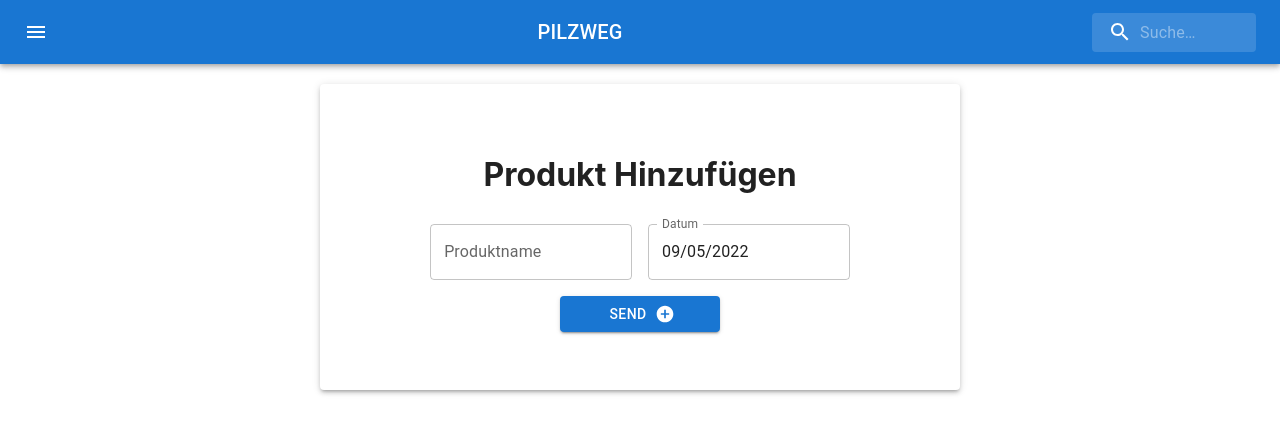
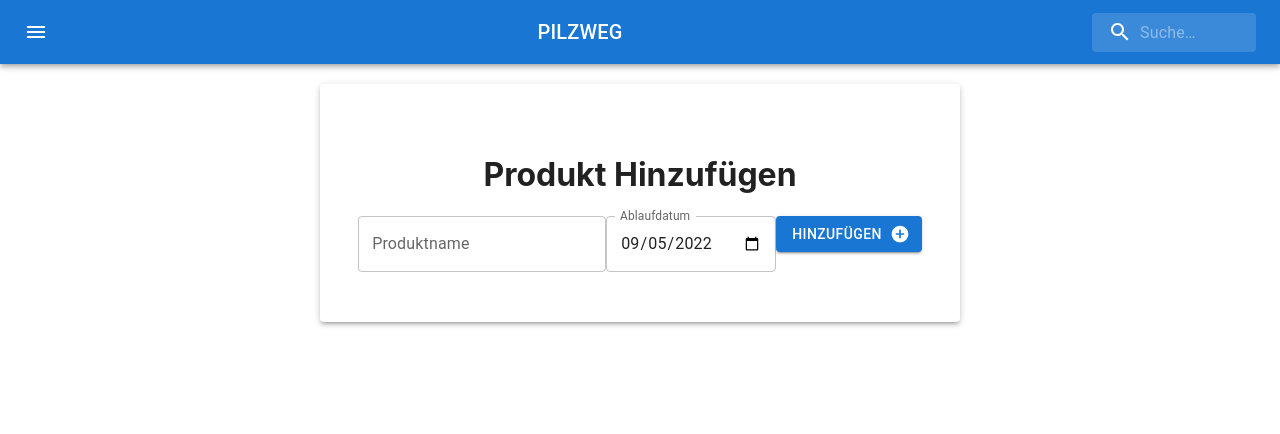
Before and after one commit to bitNoxis/techstacktest, a React (Create React App) app: page / in a window 1280 px wide. Shown: the top 434 px of the page. Built offline with nearby package versions, Linux system fonts and the light colour scheme.

Commit message:
Funktionierender Stand

```diff
--- a/package.json
+++ b/package.json
@@ -17,6 +17,7 @@
     "dayjs": "^1.11.5",
     "moment": "^2.29.4",
     "react": "^18.2.0",
+    "react-datepicker": "^4.8.0",
     "react-dom": "^18.2.0",
     "react-scripts": "5.0.1",
     "typescript": "^4.8.2",
--- a/src/Appbar.tsx
+++ b/src/Appbar.tsx
@@ -8,7 +8,6 @@ import Typography from '@mui/material/Typography';
 import InputBase from '@mui/material/InputBase';
 import MenuIcon from '@mui/icons-material/Menu';
 import SearchIcon from '@mui/icons-material/Search';
-import NewFoodButton from "./FoodButton";
 
 const Search = styled('div')(({ theme }) => ({
     position: 'relative',
--- a/src/FoodButton.tsx
+++ /dev/null
@@ -1,13 +0,0 @@
-import * as React from 'react';
-import Button from '@mui/material/Button';
-import AddCircleIcon from '@mui/icons-material/AddCircle';
-
-
-
-export default function FoodButton() {
-    return (
-        <Button variant="contained" endIcon={<AddCircleIcon/>}>
-            Send
-        </Button>
-    );
-}
--- a/src/NewFood.tsx
+++ b/src/NewFood.tsx
@@ -2,33 +2,48 @@ import * as React from 'react';
 import Box from '@mui/material/Box';
 import TextField from '@mui/material/TextField';
 import PickerAblaufdatum from "./PickerAblaufdatum";
-import NewFoodButton from "./FoodButton";
 import {Container} from "@mui/material";
 import Paper from "@mui/material/Paper";
 import {useState} from "react";
+import AddCircleIcon from "@mui/icons-material/AddCircle";
+import Button from "@mui/material/Button";
+import {DatePicker} from "@mui/x-date-pickers/DatePicker";
 
 export default function NewFood() {
     const paperStyle = {padding:'50px 20px',width:600, margin: "20px auto"}
     const [produktname, setProduktName]= useState(String);
+    const [selectedDate, setSelectedDate] = useState('2022-09-05');
+    const handleClick=(e: { preventDefault: () => void; })=>{
+        e.preventDefault()
+        const newFood={produktname, selectedDate}
+        console.log(newFood)
+    }
+
+    const handleDateChange = (event: { target: { value: React.SetStateAction<string>; }; }) => {
+        console.log(event.target.value);
+        setSelectedDate(event.target.value);
+    };
     return (
         <Container>
             <Paper elevation={3} style={paperStyle}>
                 <h1>Produkt Hinzufügen</h1>
-            <Box
-                component="form"
-                sx={{
-                    '& > :not(style)': {m: 1, width: '20ch'},
-                }}
-                noValidate
-                autoComplete="off"
-            >
                 <TextField id="produktname" label="Produktname" variant="outlined"
+                           value={produktname}
                            onChange={e => setProduktName(e.target.value)}/>
-
-
-                <PickerAblaufdatum/>
-                <NewFoodButton/>
-            </Box>
+                <TextField
+                    id="date"
+                    label="Ablaufdatum"
+                    type="date"
+                    defaultValue="2017-05-24"
+                    value={selectedDate}
+                    onChange={handleDateChange}
+                    InputLabelProps={{
+                        shrink: true,
+                    }}
+                />
+                <Button variant="contained" endIcon={<AddCircleIcon/>} onClick={handleClick}>
+                    Hinzufügen
+                </Button>
             </Paper>
         </Container>
     );
```
Also changed, not shown: 1 other file (tests, documents, lock files or other folders).
